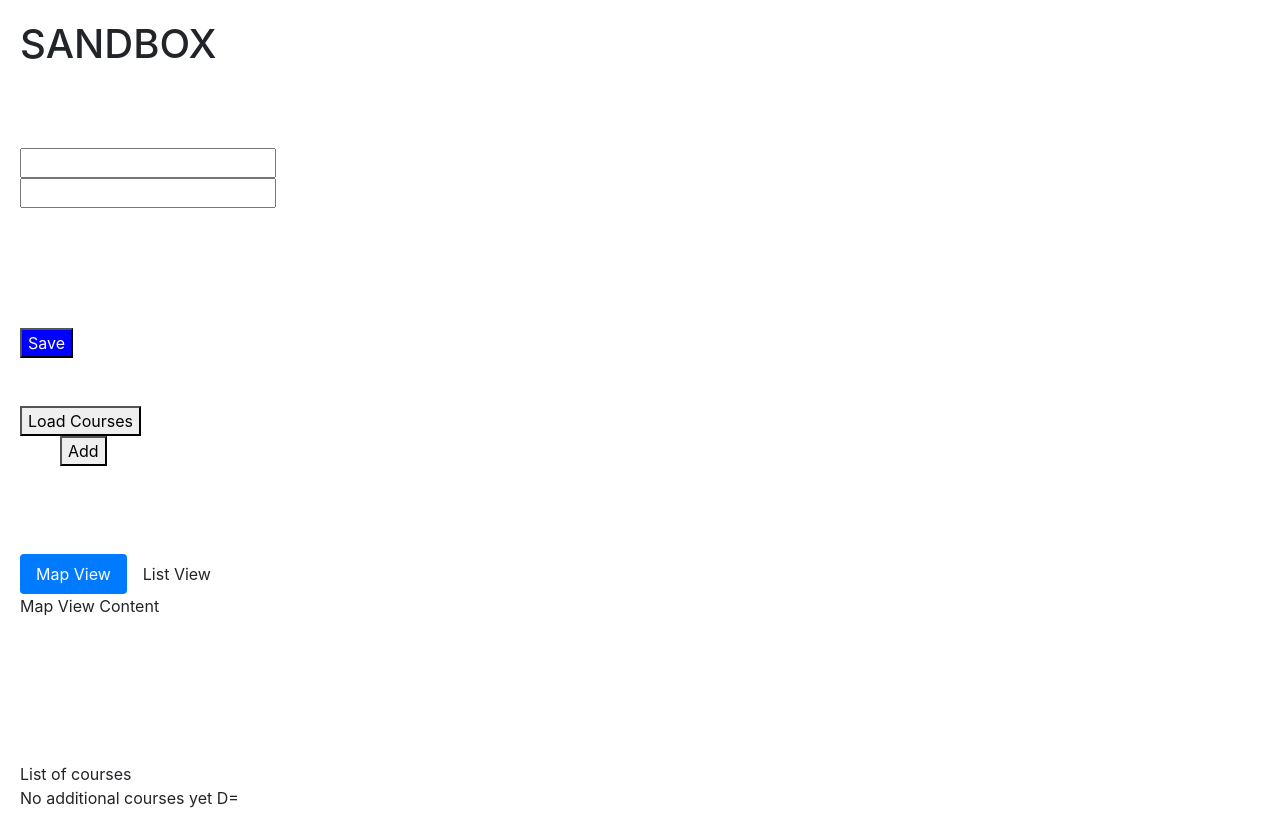
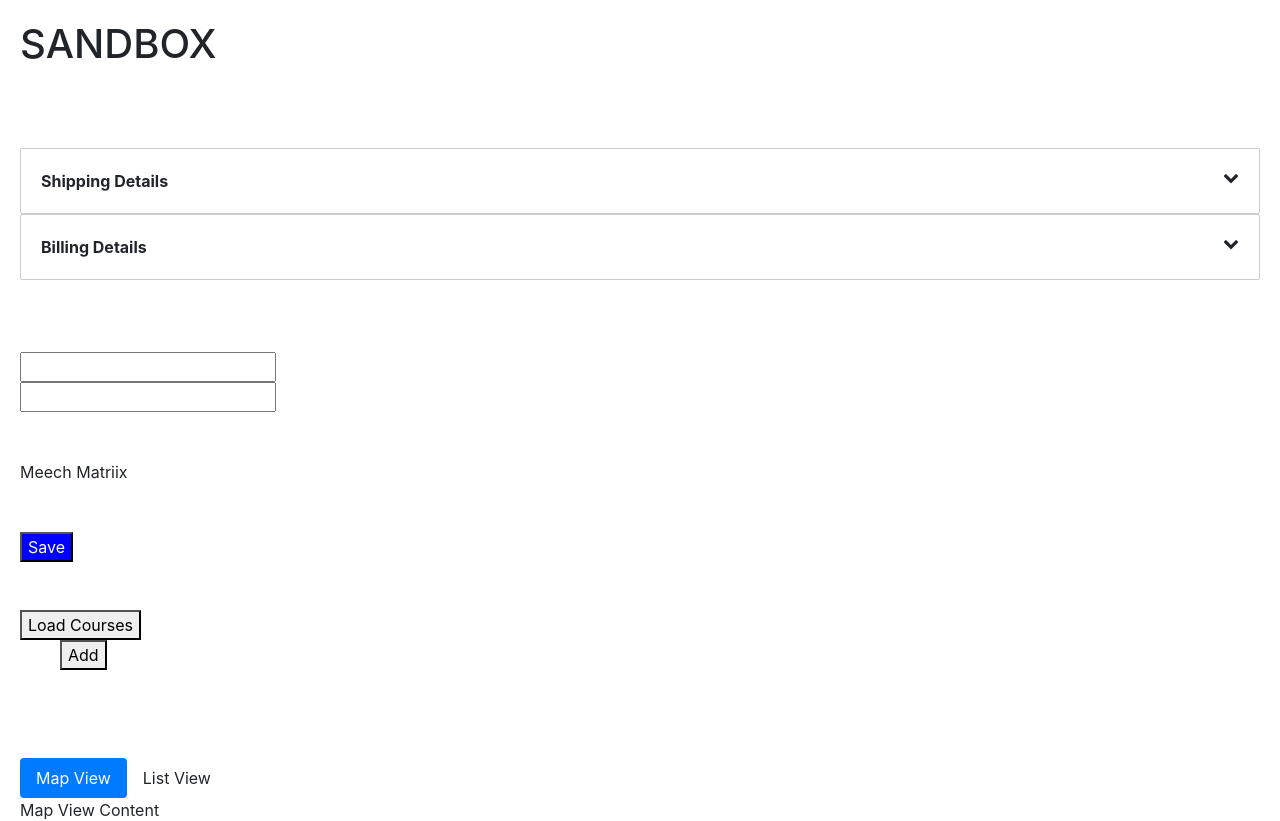
Before and after one commit to codyjwalker/sandbox, an Angular app: page / in a window 1280 px wide. Shown: the top 821 px of the page. Built offline with nearby package versions, Linux system fonts and the light colour scheme; what angular-font-awesome would draw is missing.

Commit message:
Zippy component added, two panels that upon clicking display content underneath

```diff
--- a/src/app/app.component.html
+++ b/src/app/app.component.html
@@ -1,4 +1,13 @@
 <h1>SANDBOX</h1>
+<br><br><br>
+
+<!-- Example of 'Zippy' Component. -->
+<app-zippy title="Shipping Details">
+  Some content regarding shipping details.
+</app-zippy>
+<app-zippy title="Billing Details">
+  Some other content, this time about billing details.
+</app-zippy>
 <br><br><br>
 
 <!-- Example of Creating Custom Directives -->
--- a/src/app/app.component.ts
+++ b/src/app/app.component.ts
@@ -20,8 +20,7 @@ export class AppComponent {
   /* For Safe Traversal Operator */
   task = {
     title: 'Review applications',
-    assignee: null,
-    assigneee: {
+    assignee: {
       firstName: 'Meech',
       lastName: 'Matriix'
     }
--- a/src/app/app.module.ts
+++ b/src/app/app.module.ts
@@ -14,6 +14,7 @@ import { TitleCasePipe } from './title-case.pipe';
 import { PanelComponent } from './panel/panel.component';
 import { LikeComponent } from './like/like.component';
 import { InputFormatDirective } from './input-format.directive';
+import { ZippyComponent } from './zippy/zippy.component';
 
 @NgModule({
   declarations: [
@@ -24,7 +25,8 @@ import { InputFormatDirective } from './input-format.directive';
     FavoriteComponent,
     PanelComponent,
     LikeComponent,
-    InputFormatDirective
+    InputFormatDirective,
+    ZippyComponent
   ],
   imports: [
     BrowserModule,
--- /dev/null
+++ b/src/app/zippy/zippy.component.css
@@ -0,0 +1,22 @@
+.zippy {
+    border: 1px solid #ccc;
+    border-radius: 2px;
+}
+
+.zippy-heading {
+    font-weight: bold;
+    padding: 20px;
+    cursor: pointer;
+}
+
+.zippy-body {
+    padding: 20px;
+}
+
+.expanded {
+    background: #f0f0f0;
+}
+
+.fa {
+    float: right;
+}
--- /dev/null
+++ b/src/app/zippy/zippy.component.html
@@ -0,0 +1,17 @@
+<div class="zippy">
+  <div class="zippy-heading"
+    [class.expanded]="isExpanded"
+    (click)="toggle()"
+    >
+    {{ title }}
+    <span class="fa"
+      [ngClass]="{
+        'fa-chevron-up': isExpanded,
+        'fa-chevron-down': !isExpanded
+      }"
+    ></span>
+  </div>
+  <div *ngIf="isExpanded" class="zippy-body">
+    <ng-content></ng-content>
+  </div>
+</div>
--- /dev/null
+++ b/src/app/zippy/zippy.component.ts
@@ -0,0 +1,19 @@
+import { Component, Input } from '@angular/core';
+
+@Component({
+  selector: 'app-zippy',
+  templateUrl: './zippy.component.html',
+  styleUrls: ['./zippy.component.css']
+})
+export class ZippyComponent {
+
+  @Input('title') title: string;
+
+  isExpanded: boolean;
+
+
+  toggle() {
+    this.isExpanded = !this.isExpanded;
+  }
+
+}
```
Also changed, not shown: 1 other file (tests, documents, lock files or other folders).
